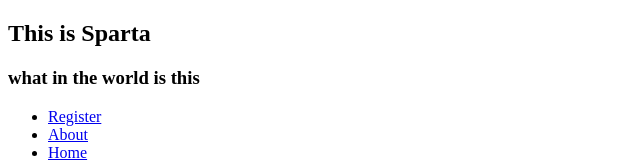
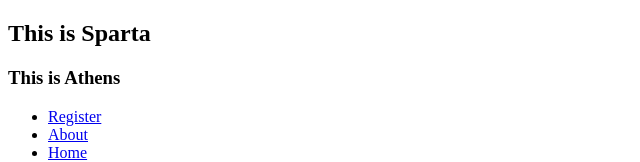
Before and after one commit to md-abe/udemy-course, a plain HTML site: page html/index.html in a window 1280 px wide. Shown: the top 162 px of the page, without its empty margins (0-640 px from the left). Drawn offline with Linux system fonts and the light colour scheme.

Commit message:
this is athens

```diff
--- a/html/index.html
+++ b/html/index.html
@@ -5,7 +5,7 @@
 
     </head>
     <h2> This is Sparta</h2>
-    <h3> what in the world is this</h3>
+    <h3> This is Athens</h3>
     <p>
         <ul>
        <li><a href='register.html'>Register</a></li>
```
